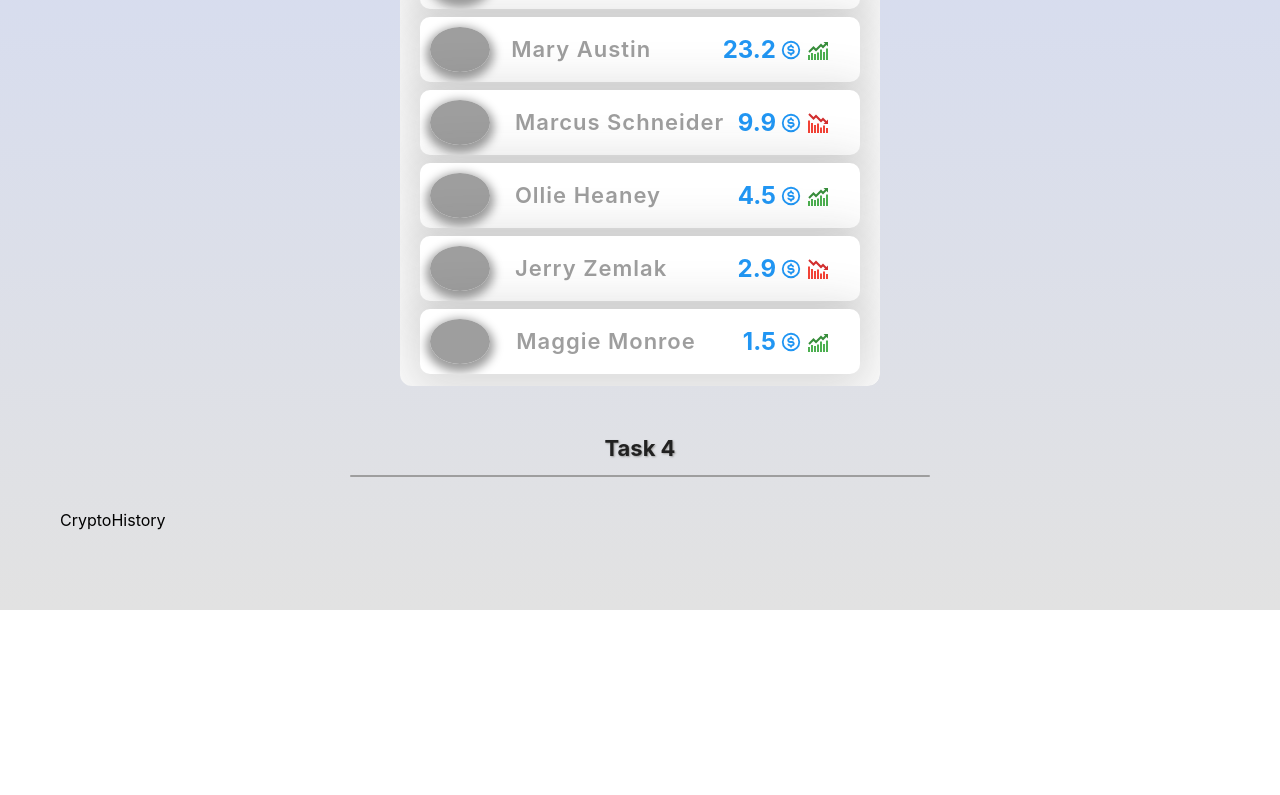
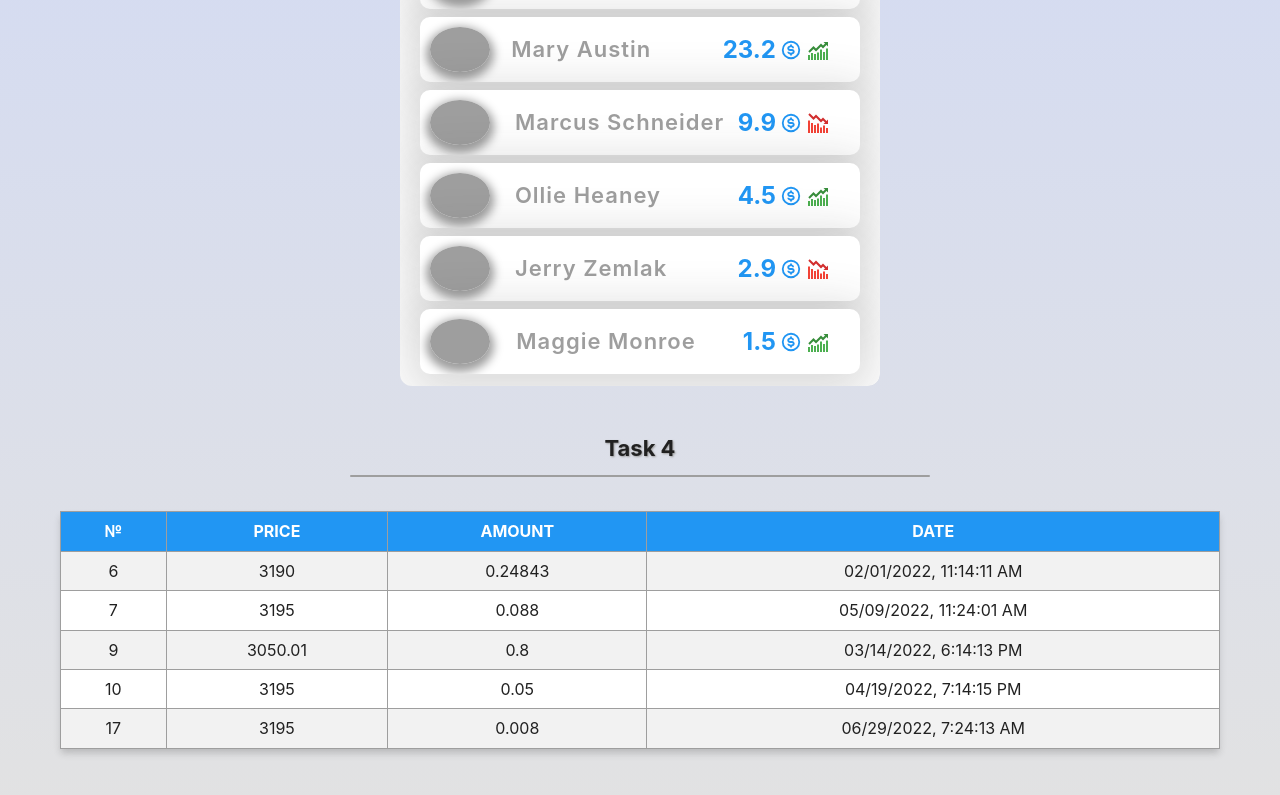
Before and after one commit to pavlo-sheremet-dev/fson-blended, a React (Create React App) app: page / in a window 1280 px wide. Shown: the part 837-1632 px from the top of the page. Before the commit the page ends 1447 px from the top, so only its background shows below. Built offline with nearby package versions, Linux system fonts and the light colour scheme; grey boxes are pictures that could not be loaded.

Commit message:
end Alex

```diff
--- a/src/components/App/App.jsx
+++ b/src/components/App/App.jsx
@@ -9,6 +9,7 @@ import {
 } from 'components';
 import data from '../../data/data.json';
 import forbes from '../../data/forbes.json';
+import transactions from '../../data/transactions.json';
 
 export const App = () => {
   return (
@@ -32,7 +33,7 @@ export const App = () => {
         <Heading marginTop="50px" marginBottom="50px" textAlign="center">
           Task 4
         </Heading>
-        <CryptoHistory />
+        <CryptoHistory items={transactions} />
       </Container>
     </Section>
   );
--- a/src/components/CryptoHistory/CryptoHistory.jsx
+++ b/src/components/CryptoHistory/CryptoHistory.jsx
@@ -1,5 +1,28 @@
 import { BaseTable, THead, Th, Tr, Td } from './CryptoHistory.styled';
+import { format } from 'date-fns';
 
-export const CryptoHistory = () => {
-  return <div>CryptoHistory</div>;
+export const CryptoHistory = ({ items }) => {
+  return (
+    <BaseTable>
+      <THead>
+        <tr>
+          <Th>№</Th>
+          <Th>PRICE</Th>
+          <Th>AMOUNT</Th>
+          <Th>DATE</Th>
+        </tr>
+      </THead>
+
+      <tbody>
+        {items.map(item => (
+          <Tr key={item.id}>
+            <Td>{item.id}</Td>
+            <Td>{item.price}</Td>
+            <Td>{item.amount}</Td>
+            <Td>{format(new Date(item.date), 'MM/dd/yyyy, pp')}</Td>
+          </Tr>
+        ))}
+      </tbody>
+    </BaseTable>
+  );
 };
```
